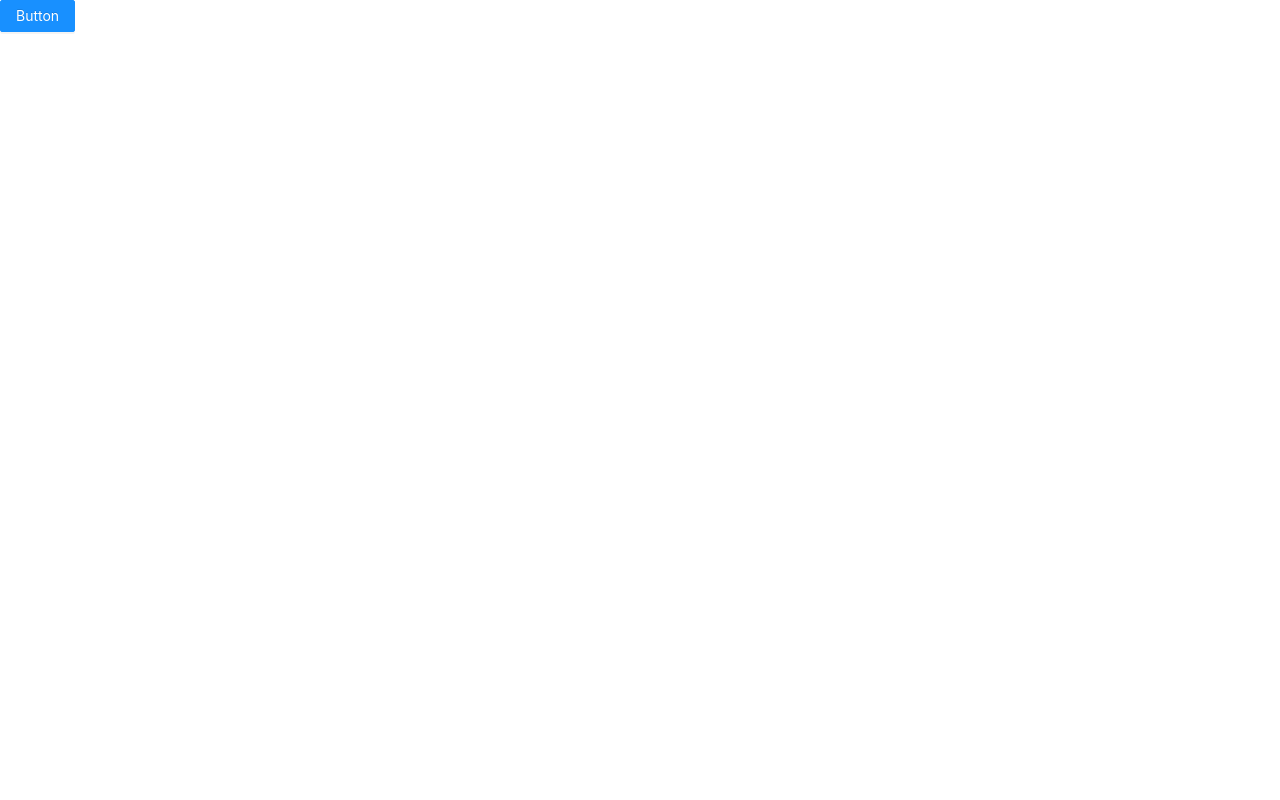
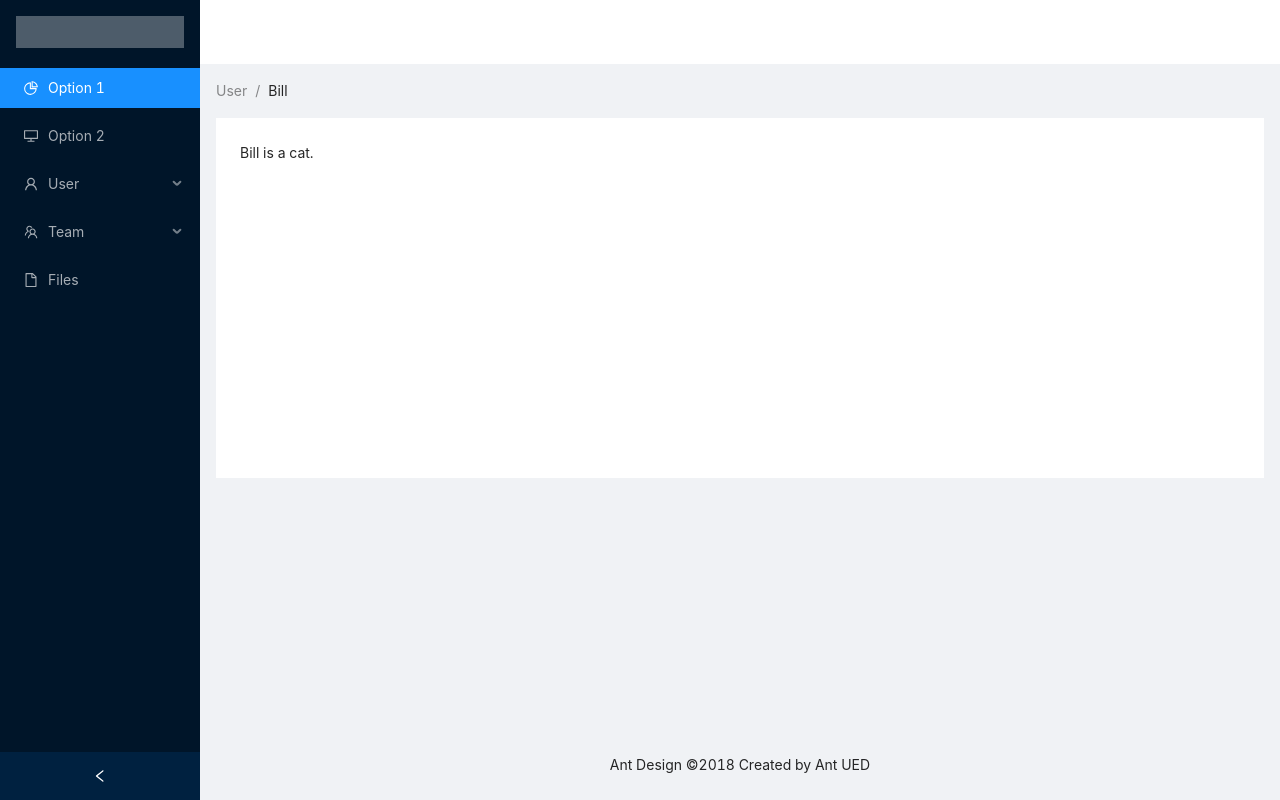
Before and after one commit to laniltee/antd-demo, a React (Create React App) app: page / in a window 1280 px wide. Built offline with nearby package versions, Linux system fonts and the light colour scheme.

Commit message:
added a basic layout with default theme

```diff
--- a/src/App.css
+++ /dev/null
@@ -1 +0,0 @@
-@import '~antd/dist/antd.css';
--- a/src/App.js
+++ b/src/App.js
@@ -1,11 +1,9 @@
 import React from 'react';
-import { Button } from 'antd';
-import './App.css';
+import './App.scss';
+import BillLayout from "./BillLayout";
 
 const App = () => (
-    <div className="App">
-      <Button type="primary">Button</Button>
-    </div>
+    <BillLayout />
 );
 
 export default App;
--- /dev/null
+++ b/src/App.scss
@@ -0,0 +1,11 @@
+@import '~antd/dist/antd.css';
+
+.logo {
+  height: 32px;
+  margin: 16px;
+  background: rgba(255, 255, 255, 0.3);
+}
+
+.site-layout .site-layout-background {
+  background: #fff;
+}
--- /dev/null
+++ b/src/BillLayout.js
@@ -0,0 +1,59 @@
+import { Layout, Menu, Breadcrumb } from 'antd';
+import {
+  DesktopOutlined,
+  PieChartOutlined,
+  FileOutlined,
+  TeamOutlined,
+  UserOutlined,
+} from '@ant-design/icons';
+import {useState} from "react";
+
+const { Header, Content, Footer, Sider } = Layout;
+const { SubMenu } = Menu;
+
+const BillLayout = () => {
+  const [isCollapsed, setIsCollapsed] = useState(false);
+
+  return (
+      <Layout style={{ minHeight: '100vh' }}>
+        <Sider collapsible collapsed={isCollapsed} onCollapse={() => setIsCollapsed(!isCollapsed)}>
+          <div className="logo" />
+          <Menu theme="dark" defaultSelectedKeys={['1']} mode="inline">
+            <Menu.Item key="1" icon={<PieChartOutlined />}>
+              Option 1
+            </Menu.Item>
+            <Menu.Item key="2" icon={<DesktopOutlined />}>
+              Option 2
+            </Menu.Item>
+            <SubMenu key="sub1" icon={<UserOutlined />} title="User">
+              <Menu.Item key="3">Tom</Menu.Item>
+              <Menu.Item key="4">Bill</Menu.Item>
+              <Menu.Item key="5">Alex</Menu.Item>
+            </SubMenu>
+            <SubMenu key="sub2" icon={<TeamOutlined />} title="Team">
+              <Menu.Item key="6">Team 1</Menu.Item>
+              <Menu.Item key="8">Team 2</Menu.Item>
+            </SubMenu>
+            <Menu.Item key="9" icon={<FileOutlined />}>
+              Files
+            </Menu.Item>
+          </Menu>
+        </Sider>
+        <Layout className="site-layout">
+          <Header className="site-layout-background" style={{ padding: 0 }} />
+          <Content style={{ margin: '0 16px' }}>
+            <Breadcrumb style={{ margin: '16px 0' }}>
+              <Breadcrumb.Item>User</Breadcrumb.Item>
+              <Breadcrumb.Item>Bill</Breadcrumb.Item>
+            </Breadcrumb>
+            <div className="site-layout-background" style={{ padding: 24, minHeight: 360 }}>
+              Bill is a cat.
+            </div>
+          </Content>
+          <Footer style={{ textAlign: 'center' }}>Ant Design ©2018 Created by Ant UED</Footer>
+        </Layout>
+      </Layout>
+  )
+}
+
+export default BillLayout;
--- a/src/index.css
+++ /dev/null
@@ -1,13 +0,0 @@
-body {
-  margin: 0;
-  font-family: -apple-system, BlinkMacSystemFont, 'Segoe UI', 'Roboto', 'Oxygen',
-    'Ubuntu', 'Cantarell', 'Fira Sans', 'Droid Sans', 'Helvetica Neue',
-    sans-serif;
-  -webkit-font-smoothing: antialiased;
-  -moz-osx-font-smoothing: grayscale;
-}
-
-code {
-  font-family: source-code-pro, Menlo, Monaco, Consolas, 'Courier New',
-    monospace;
-}
--- a/src/index.js
+++ b/src/index.js
@@ -1,6 +1,5 @@
 import React from 'react';
 import ReactDOM from 'react-dom';
-import './index.css';
 import App from './App';
 import reportWebVitals from './reportWebVitals';
 
```
